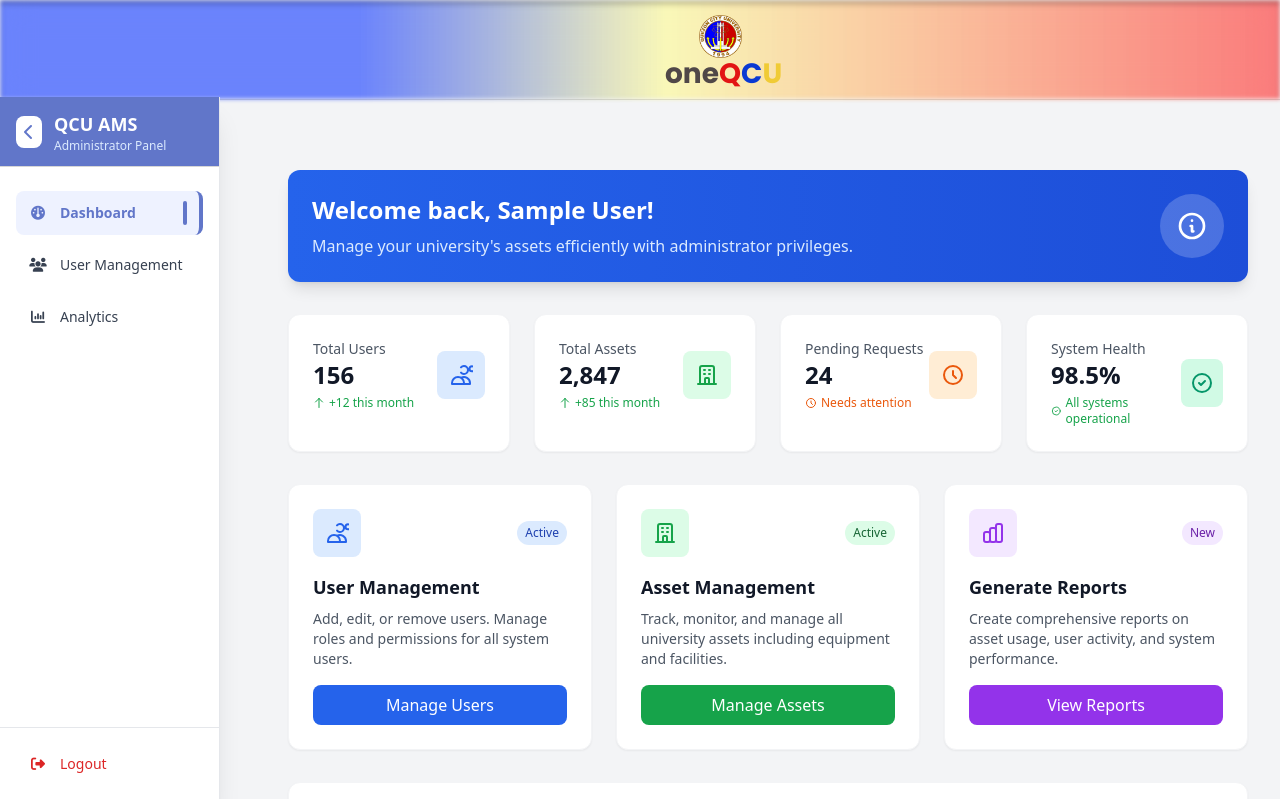
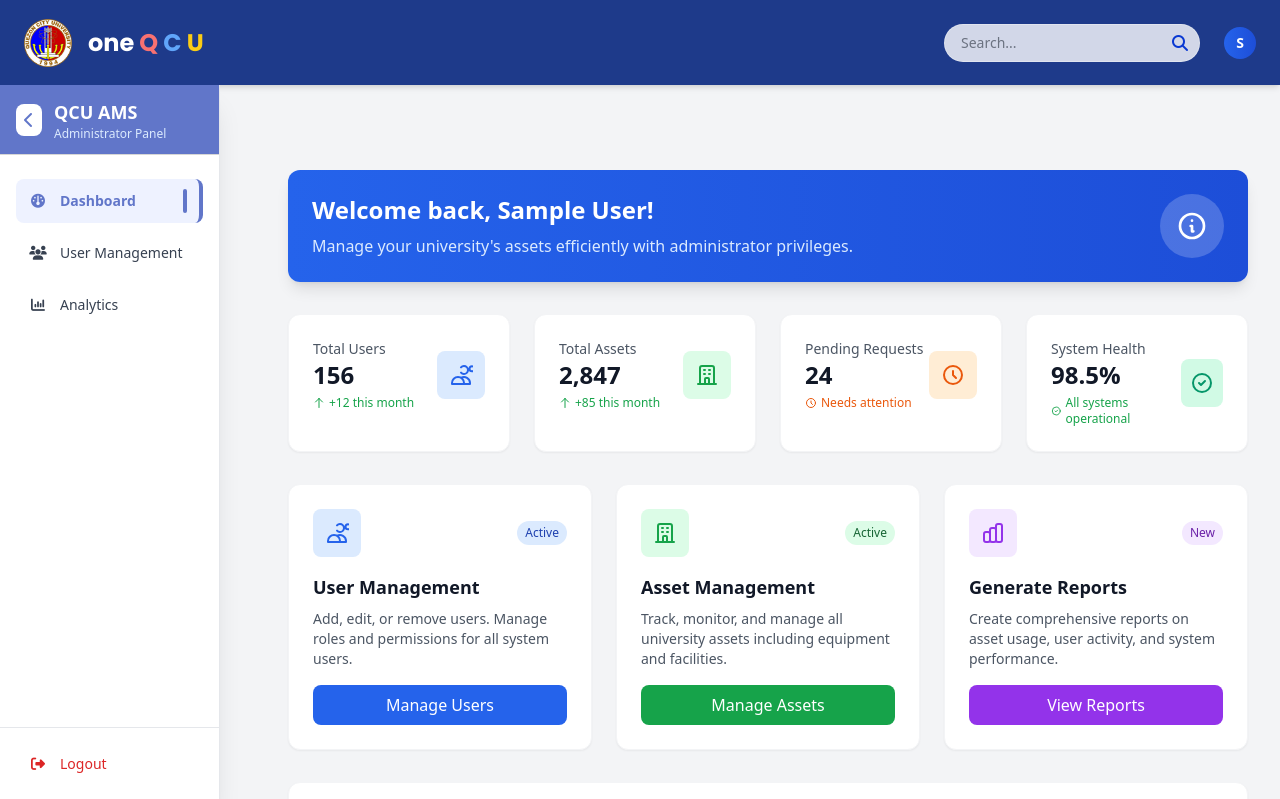
Before and after one commit to Duplication1/QCU-CAPSTONE-AMS, a PHP site: page /Administrator/index.php in a window 1280 px wide. Shown: the top 799 px of the page. Run offline with PHP 8.4, Linux system fonts and the light colour scheme; the visitor is signed in with stand-in values (Sample User, id 1); style sheets or scripts are compiled from the project's sources; some libraries are stand-ins or nearby versions.

Commit message:
updated header.php

```diff
--- a/view/components/header.php
+++ b/view/components/header.php
@@ -26,27 +26,39 @@ $user_initial = strtoupper(substr($user_name, 0, 1));
 ?>
 
 <!-- ========== HEADER ========== -->
-<header class="fixed top-0 left-0 w-full z-30 border-b bg-white/20 backdrop-blur-lg"
-        style="border-color:#D6D6D6; height:100px;">
+<header class="fixed top-0 left-0 w-full z-30 bg-[#1E3A8A] text-white shadow-md h-[85px]">
+  <div class="flex items-center justify-between h-full px-6">
 
-    <!-- Gradient + Blur Layer -->
-    <div class="absolute inset-0"
-         style="
-            background: linear-gradient(90deg, rgba(13,53,255,0.6) 28%, rgba(255,249,87,0.4) 52%, rgba(255,0,0,0.5) 100%);
-            filter: blur(2px);
-            box-shadow: inset 0 4px 4px rgba(0,0,0,0.25);
-         ">
+    <!-- Left: Logo + oneQCU -->
+    <div class="flex items-center space-x-4">
+      <img src="../../assets/images/QCU-LOGO.png" alt="QCU Logo" class="w-12 h-12">
+      <div class="text-2xl font-bold font-[Poppins] leading-none whitespace-nowrap">
+        <span class="text-white">one</span>
+        <span class="text-[#F87171]">Q</span>
+        <span class="text-[#60A5FA]">C</span>
+        <span class="text-[#FACC15]">U</span>
+      </div>
     </div>
 
-    <!-- Content Layer -->
-    <div class="relative h-full">
+    <!-- Right: Search Bar + User Info -->
+    <div class="flex items-center space-x-6">
 
-        <!-- QCU Logo Absolute Positioned -->
-        <img src="../../assets/images/QCU-LOGO.png" alt="QCU Logo" style="position: absolute; left: 699px; top: 15px; width: 43px; height: 43px;">
+      <!-- Search Bar -->
+      <form action="search.php" method="GET" class="relative w-64">
+        <input type="text" name="query" placeholder="Search..."
+               class="w-full px-4 py-2 rounded-full border border-white/30 focus:outline-none focus:ring-2 focus:ring-yellow-300 bg-white/80 text-gray-800 text-sm placeholder-gray-500">
+        <button type="submit" class="absolute right-3 top-1/2 transform -translate-y-1/2 text-[#0A39D2]">
+          <i class="fas fa-search"></i>
+        </button>
+      </form>
 
-        <!-- oneQCU Text Absolute Positioned -->
-        <div style="position: absolute; left: 665px; top: 60px; /* moved 5px lower for spacing */ width: 132px; height: 40px; font-family: 'Poppins', sans-serif; font-weight: 700; font-size: 28px; line-height: 1; letter-spacing: 0; white-space: nowrap;">
-        <span style="color: #504848;">one</span><span style="color: #E21414;">Q</span><span style="color: #0A39D2;">C</span><span style="color: #F0CB36;">U</span>
-        </div>
+    <!-- User Initial Avatar -->
+    <div class="w-8 h-8 bg-gradient-to-r from-blue-600 to-blue-700 rounded-full flex items-center justify-center">
+        <span class="text-white text-sm font-semibold">
+            <?php echo $user_initial; ?>
+        </span>
+    </div>
 
+    </div>
+  </div>
 </header>
--- a/view/components/sidebar.php
+++ b/view/components/sidebar.php
@@ -196,7 +196,7 @@ $panel_title = $panel_titles[$current_role] ?? 'Student Portal';
 
 <!-- Sidebar -->
 <aside id="sidebar"
-    class="fixed left-0 top-[97px] h-[calc(100vh-97px)] w-[220px] bg-white shadow-xl border-r border-gray-200 flex flex-col transition-transform duration-300 ease-in-out -translate-x-full lg:translate-x-0 z-50">
+    class="fixed left-0 top-[85px] h-[calc(100vh-85px)] w-[220px] bg-white shadow-xl border-r border-gray-200 flex flex-col transition-transform duration-300 ease-in-out -translate-x-full lg:translate-x-0 z-50">
 
 
 <!-- Sidebar Header -->
```
